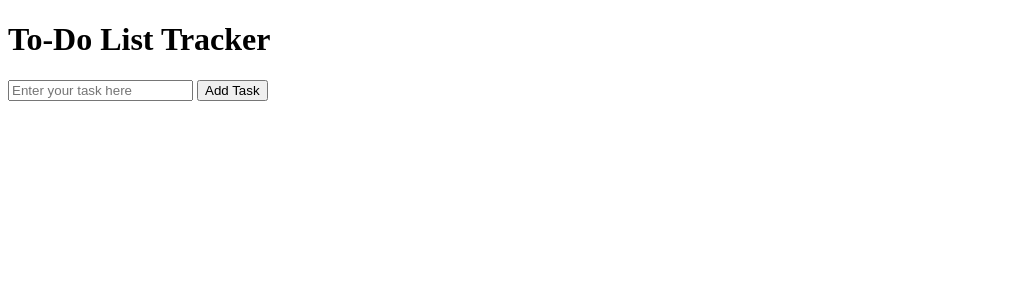
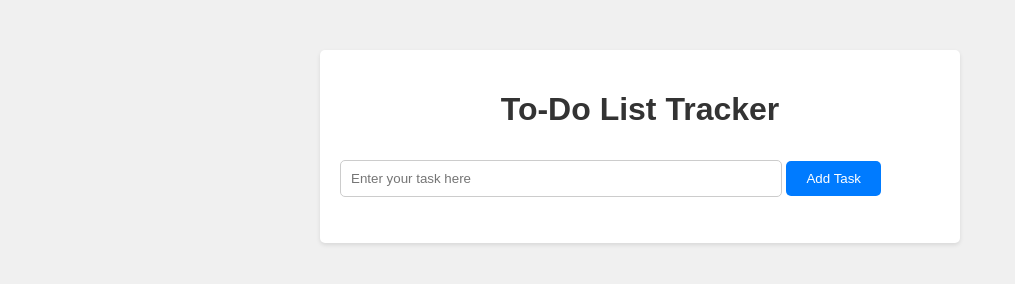
Before and after one commit to ManiChams/To-Do-list-tracker, a plain HTML site: page index.html in a window 1280 px wide. Shown: the whole page, without its empty margins (0-1015 px from the left). Drawn offline with Linux system fonts and the light colour scheme; files whose address does not match are found by name.

Commit message:
added CSS

```diff
--- /dev/null
+++ b/assets/styles.css
@@ -0,0 +1,55 @@
+/* styles.css */
+
+body {
+    font-family: Arial, sans-serif;
+    background-color: #f0f0f0;
+    margin: 0;
+    padding: 0;
+}
+
+.container {
+    max-width: 600px;
+    margin: 50px auto;
+    padding: 20px;
+    background-color: #fff;
+    border-radius: 5px;
+    box-shadow: 0 2px 4px rgba(0, 0, 0, 0.1);
+}
+
+h1 {
+    text-align: center;
+    color: #333;
+}
+
+input[type="text"] {
+    width: 70%;
+    padding: 10px;
+    margin: 10px 0;
+    border: 1px solid #ccc;
+    border-radius: 5px;
+}
+
+button {
+    padding: 10px 20px;
+    background-color: #007bff;
+    color: #fff;
+    border: none;
+    border-radius: 5px;
+    cursor: pointer;
+}
+
+button:hover {
+    background-color: #0056b3;
+}
+
+ul {
+    list-style-type: none;
+    padding: 0;
+}
+
+li {
+    background-color: #f9f9f9;
+    padding: 10px;
+    margin: 5px 0;
+    border-radius: 5px;
+}
--- a/index.html
+++ b/index.html
@@ -3,7 +3,7 @@
 <head>
     <meta name="viewport" content="width=device-width, initial-scale=1.0">
     <title> To-Do List Tracker</title>
-    <link rel="stylesheet" type="text/css" href=".assets/css/styles.css">
+    <link rel="stylesheet" type="text/css" href="./assets/styles.css">
 
 </head>
 
```
